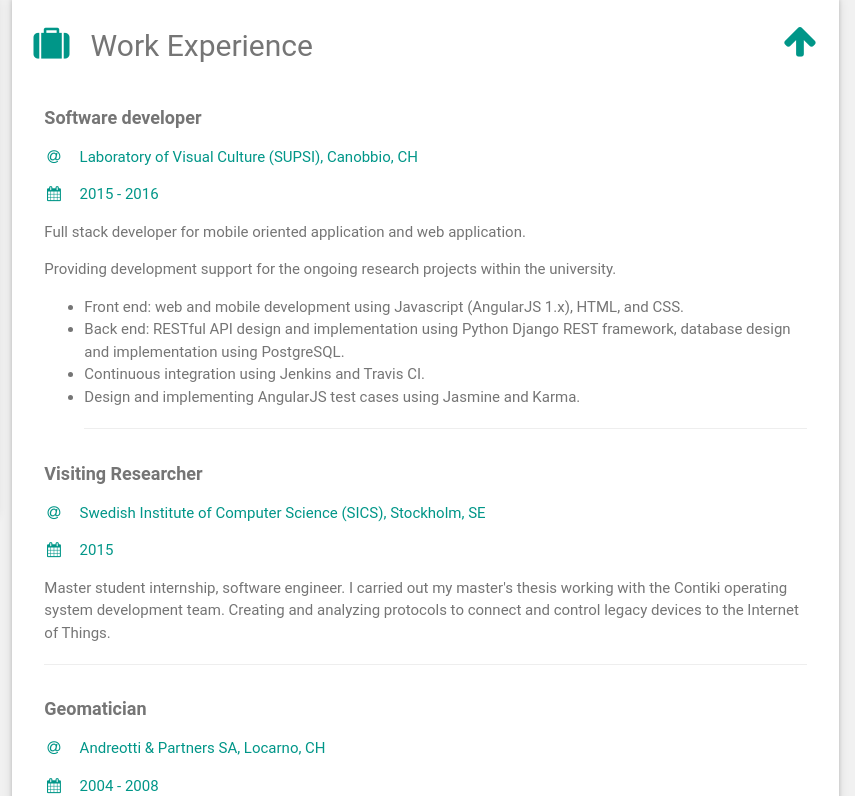
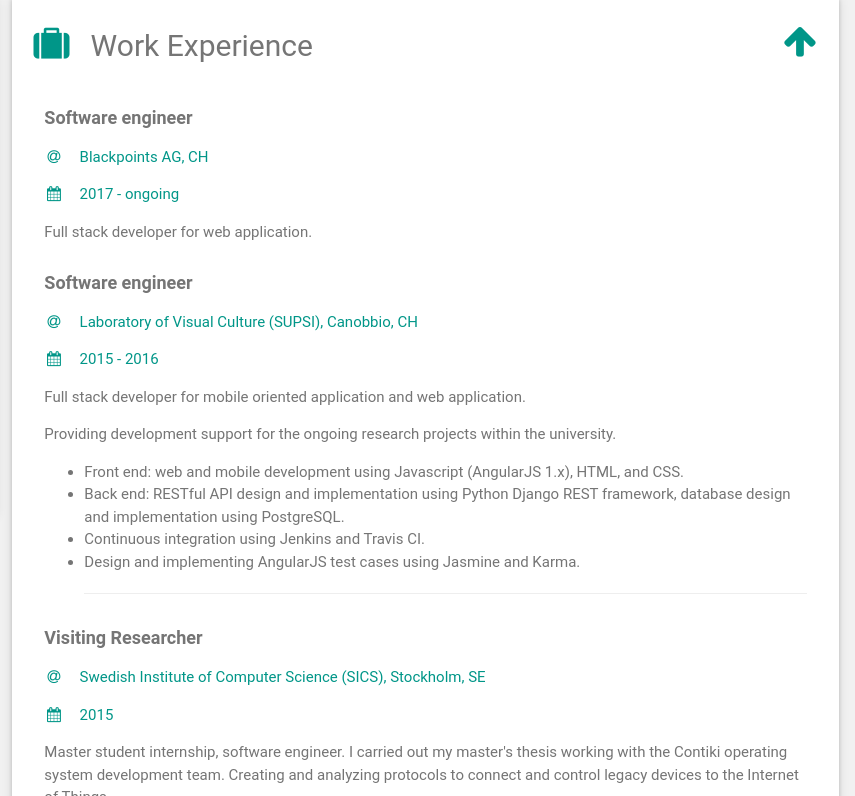
Before and after one commit to arcaste/arcaste.github.io, a website: page app/index.html in a window 1280 px wide. Both pictures are taken after a click on the element "Work Experience". Shown: the part 82-878 px from the top of the page, 425-1280 px from the left. Drawn offline with nearby package versions, Linux system fonts and the light colour scheme; files that its build step writes are made by us from their sources.

Commit message:
Update index file

```diff
--- a/app/index.html
+++ b/app/index.html
@@ -141,7 +141,13 @@
           <h1 onclick="toggleFunction('0')" class=" w3-padding-16"><i class="fa fa-suitcase fa-fw w3-margin-right w3-xxlarge w3-text-teal"></i>Work Experience<i id="AccIcon0" class="fa fa-arrow-down fa-fw w3-right w3-xxlarge w3-text-teal w3-hover-text-cyan"></i></h1>
           <div id="AccContent0" class="w3-accordion-content">
             <div class="w3-container">
-              <h2><b>Software developer</b></h2>
+              <h2><b>Software engineer</b></h2>
+              <p class="w3-text-teal"><i class="fa fa-at fa-fw w3-margin-right"></i>Blackpoints AG, CH</p>
+              <p class="w3-text-teal"><i class="fa fa-calendar fa-fw w3-margin-right"></i>2017 - ongoing</p>
+              <p>Full stack developer for web application.</p>
+            </div>
+            <div class="w3-container">
+              <h2><b>Software engineer</b></h2>
               <p class="w3-text-teal"><i class="fa fa-at fa-fw w3-margin-right"></i>Laboratory of Visual Culture (SUPSI), Canobbio, CH</p>
               <p class="w3-text-teal"><i class="fa fa-calendar fa-fw w3-margin-right"></i>2015 - 2016</p>
               <p>Full stack developer for mobile oriented application and web application.</p>
```
